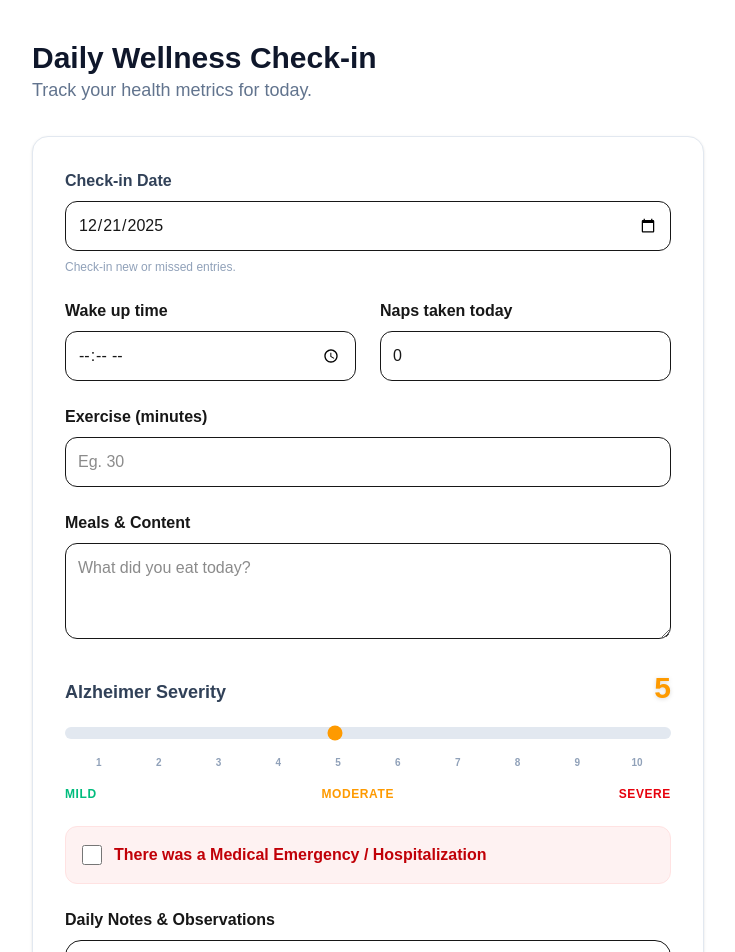
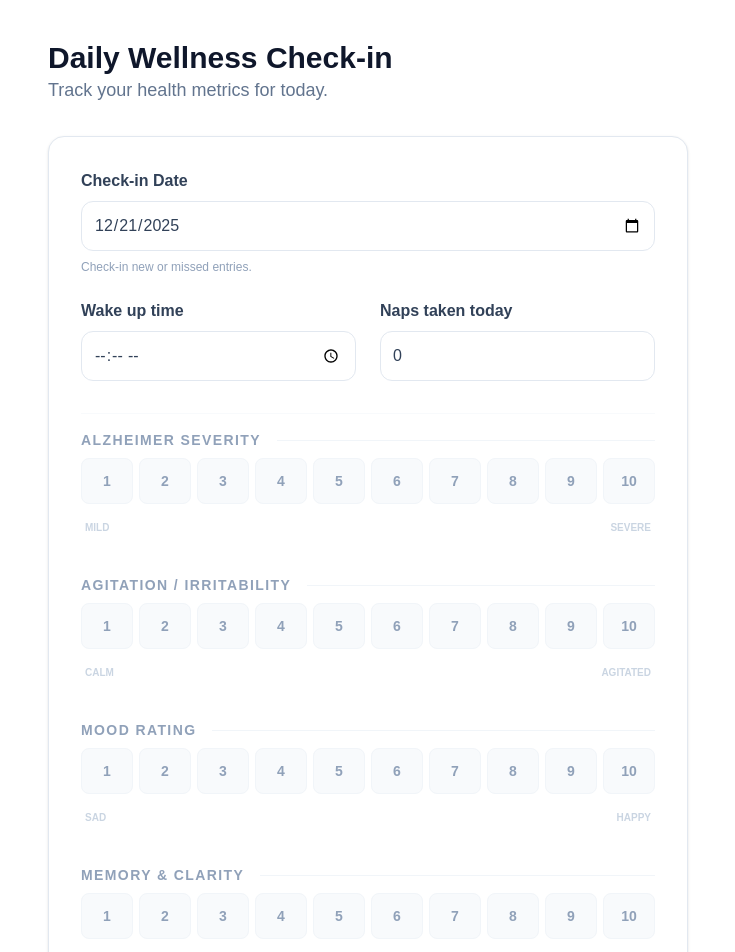
Before and after one commit to wong-ja/alzheimerfairy-care-system, a Next.js app: page /checkin in a window 1280 px wide. Shown: the top 952 px of the page, without its empty margins (272-1007 px from the left). Built offline with nearby package versions, Linux system fonts and the light colour scheme; no server answers.

Commit message:
expand checkin form for more fields, metrics, data

```diff
--- a/app/checkin/page.tsx
+++ b/app/checkin/page.tsx
@@ -1,172 +1,232 @@
 "use client"
-import { useState } from 'react'
-import { supabase } from '@/lib/supabase'
-import { useRouter } from 'next/navigation';
-import { useSearchParams } from 'next/navigation';
-import { useEffect } from 'react';
-import { Suspense } from 'react'
+import { Suspense, useState, useEffect } from 'react'
+import { useRouter, useSearchParams } from 'next/navigation'
+import { supabase } from '../../lib/supabase'
 
 export default function CheckinPage() {
+    return (
+        <Suspense fallback={<div className="p-10 text-center text-slate-500">Loading form...</div>}>
+            <CheckinForm />
+        </Suspense>
+    )
+}
+
+function CheckinForm() {
     const router = useRouter();
     const searchParams = useSearchParams();
     const editDate = searchParams.get('date');
+
     const [loading, setLoading] = useState(false);
-    const [severity, setSeverity] = useState(5);
+    const [selectedDate, setSelectedDate] = useState(editDate || new Date().toISOString().split('T')[0]);
 
-    const getGlowColor = (val: number) => {
-        if (val <= 3) return 'accent-emerald-500';
-        if (val <= 7) return 'accent-amber-500';
-        return 'accent-red-600';
-    };
-
-    const getColorClass = (val: number) => {
-        if (val <= 3) return 'text-emerald-500';
-        if (val <= 7) return 'text-amber-500';
-        return 'text-red-600';
-    };
+    const [severity, setSeverity] = useState<number | null>(null);
+    const [agitation, setAgitation] = useState<number | null>(null);
+    const [mood, setMood] = useState<number | null>(null);
+    const [memory, setMemory] = useState<number | null>(null);
+    const [medsTaken, setMedsTaken] = useState(false);
+    const [isEmergency, setIsEmergency] = useState(false);
 
     useEffect(() => {
         if (editDate) {
             async function loadExisting() {
-                const { data } = await supabase
-                .from('wellness_logs')
-                .select('*')
-                .eq('checkin_date', editDate)
-                .single();
+                const { data } = await supabase.from('wellness_logs').select('*').eq('checkin_date', editDate).single();
                 if (data) {
                     setSeverity(data.severity_rating);
+                    setAgitation(data.agitation_level);
+                    setMood(data.mood_rating);
+                    setMemory(data.memory_score);
+                    setMedsTaken(data.meds_taken);
+                    setIsEmergency(data.is_emergency);
                 }
             }
             loadExisting();
         }
     }, [editDate]);
 
-
     async function handleSave(formData: FormData) {
-        setLoading(true)
-        const { data: { user } } = await supabase.auth.getUser()
-
-        if (!user) return alert("Please log in first")
+        setLoading(true);
+        const { data: { user } } = await supabase.auth.getUser();
+        if (!user) return alert("Please log in first");
 
         const entry = {
             user_id: user.id,
-            checkin_date: formData.get('checkin_date'),
+            checkin_date: selectedDate,
             wake_time: formData.get('wake_time'),
             nap_count: Number(formData.get('nap_count')),
             exercise_mins: Number(formData.get('exercise_mins')),
-            meal_count: Number(formData.get('meal_count')),
             meal_details: formData.get('meal_details'),
-            severity_rating: Number(formData.get('severity')),
+            severity_rating: severity || 5,
+            agitation_level: agitation || 1,
+            mood_rating: mood || 5,
+            memory_score: memory || 5,
+            meds_taken: medsTaken,
             is_emergency: formData.get('emergency') === 'on',
             notes: formData.get('notes'),
-        }
+        };
 
-        const { error } = await supabase
-            .from('wellness_logs')
-            .upsert(entry, { onConflict: 'user_id, checkin_date' })
+        const { error } = await supabase.from('wellness_logs').upsert(entry, { onConflict: 'user_id, checkin_date' });
 
         if (!error) {
             router.push('/history');
             router.refresh();
+        } else {
+            alert("Error: " + error.message);
         }
-
-        setLoading(false)
-        alert(error ? "Error: " + error.message : "Daily check-in updated!")
+        setLoading(false);
     }
 
     return (
-        <Suspense fallback={<div>Loading form...</div>}>
-        <div className="max-w-2xl mx-auto space-y-8 py-10">
+        <div className="max-w-2xl mx-auto space-y-8 py-10 px-4">
             <header>
-                <h1 className="text-3xl font-bold text-slate-900">Daily Wellness Check-in</h1>
-                <p className="text-slate-500 text-lg">Track your health metrics for today.</p>
+                <h1 className="text-3xl font-bold text-slate-900 text-center md:text-left">Daily Wellness Check-in</h1>
+                <p className="text-slate-500 text-lg text-center md:text-left">Track your health metrics for today.</p>
             </header>
 
-            <form action={handleSave} className="bg-white border border-slate-200 rounded-2xl p-8 shadow-sm space-y-6">
+            <form action={handleSave} className="bg-white border border-slate-200 rounded-2xl p-8 shadow-sm space-y-8 text-slate-700">
+                {/* date, wakeup time, naps */}
+                <div className="space-y-6">
                     <div>
-                <label className="block font-semibold mb-2 text-slate-700">Check-in Date</label>
+                        <label className="block font-semibold mb-2">Check-in Date</label>
                         <input
-                    name="checkin_date"
-                    type="date"
-                    defaultValue={new Date().toISOString().split('T')[0]}
-                    className="w-full p-3 border rounded-xl focus:ring-2 focus:ring-blue-500 outline-none"
+                            type="date" value={selectedDate} onChange={(e) => setSelectedDate(e.target.value)}
+                            className="w-full p-3 border border-slate-200 rounded-xl focus:ring-2 focus:ring-blue-500 outline-none"
                         />
-                <p className="text-xs text-slate-400 mt-2">Check-in new or missed entries.</p>
+                        <p className="text-xs text-slate-400 mt-2 text-left">Check-in new or missed entries.</p>
                     </div>
 
                     <div className="grid grid-cols-1 md:grid-cols-2 gap-6">
                         <div>
                             <label className="block font-semibold mb-2">Wake up time</label>
-                        <input name="wake_time" type="time" className="w-full p-3 border rounded-xl" />
+                            <input name="wake_time" type="time" className="w-full p-3 border border-slate-200 rounded-xl" />
                         </div>
                         <div>
                             <label className="block font-semibold mb-2">Naps taken today</label>
-                        <input name="nap_count" type="number" defaultValue="0" className="w-full p-3 border rounded-xl" />
+                            <input name="nap_count" type="number" defaultValue="0" className="w-full p-3 border border-slate-200 rounded-xl" />
+                        </div>
                     </div>
                 </div>
 
+                {/* metrics */}
+                <div className="space-y-10 py-4 border-y border-slate-50">
+                    <MetricSelector label="Alzheimer Severity" value={severity} onChange={setSeverity} minLabel="Mild" maxLabel="Severe" />
+                    <MetricSelector label="Agitation / Irritability" value={agitation} onChange={setAgitation} minLabel="Calm" maxLabel="Agitated" />
+                    <MetricSelector label="Mood Rating" value={mood} onChange={setMood} minLabel="Sad" maxLabel="Happy" reverse />
+                    <MetricSelector label="Memory & Clarity" value={memory} onChange={setMemory} minLabel="Confused" maxLabel="Clear" reverse />
+                </div>
+
+                {/* qualitative fields & notes */}
+                <div className="space-y-6">
                     <div>
-                    <label className="block font-semibold mb-2">Exercise (minutes)</label>
-                    <input name="exercise_mins" type="number" placeholder="Eg. 30" className="w-full p-3 border rounded-xl" />
+                        <label className="block font-semibold mb-2 text-center md:text-left">Exercise (minutes)</label>
+                        <input name="exercise_mins" type="number" placeholder="Eg. 30" className="w-full p-3 border border-slate-200 rounded-xl" />
                     </div>
 
                     <div>
-                    <label className="block font-semibold mb-2">Meals & Content</label>
-                    <textarea name="meal_details" placeholder="What did you eat today?" className="w-full p-3 border rounded-xl h-24" />
+                        <label className="block font-semibold mb-2 text-center md:text-left">Meals & Content</label>
+                        <textarea name="meal_details" placeholder="What did you eat today?" className="w-full p-3 border border-slate-200 rounded-xl h-24 text-sm" />
                     </div>
 
-                <div className="space-y-4">
-                    <div className="flex justify-between items-end">
-                        <label className="block font-bold text-slate-700 text-lg">Alzheimer Severity</label>
-                        <span className={`text-3xl font-black transition-colors duration-300 drop-shadow-sm ${getColorClass(severity)}`}>
-                            {severity}
-                        </span>
+                    <div className="grid grid-cols-1 gap-4">
+                        <div className={`flex items-center gap-3 p-4 rounded-xl border transition-all duration-200 ${
+                            medsTaken ? 'bg-emerald-50 border-emerald-200 shadow-sm' : 'bg-slate-50 border-slate-200'
+                        }`}>
+                            <input
+                                type="checkbox"
+                                checked={medsTaken}
+                                onChange={(e) => setMedsTaken(e.target.checked)}
+                                className="w-5 h-5 accent-emerald-600 cursor-pointer"
+                            />
+                            <label className={`font-semibold cursor-pointer ${medsTaken ? 'text-emerald-700' : 'text-slate-500'}`}>
+                                All Medications Taken
+                            </label>
                         </div>
+
+                        <div className={`flex items-center gap-3 p-4 rounded-xl border transition-all duration-200 ${
+                            isEmergency ? 'bg-red-50 border-red-200 shadow-sm' : 'bg-slate-50 border-slate-200'
+                        }`}>
                             <input
-                        name="severity"
-                        type="range"
-                        min="1"
-                        max="10"
-                        value={severity}
-                        onChange={(e) => setSeverity(parseInt(e.target.value))}
-                        className={`w-full h-3 rounded-lg appearance-none cursor-pointer bg-slate-200 ${getGlowColor(severity)}`}
+                                name="emergency"
+                                type="checkbox"
+                                checked={isEmergency}
+                                onChange={(e) => setIsEmergency(e.target.checked)}
+                                className="w-5 h-5 accent-red-600 cursor-pointer"
                             />
-                    <div className="grid grid-cols-10 px-1 text-[10px] font-bold text-slate-400">
-                        {[...Array(10)].map((_, i) => (
-                            <span key={i} className="text-center">{i + 1}</span>
-                        ))}
-                    </div>
-                    <div className="flex justify-between text-xs font-bold uppercase tracking-wider text-slate-400 mt-1">
-                        <span className="text-emerald-500">Mild</span>
-                        <span className="text-amber-500">Moderate</span>
-                        <span className="text-red-600">Severe</span>
+                            <label className={`font-bold cursor-pointer ${isEmergency ? 'text-red-700' : 'text-slate-500'}`}>
+                                There was a Medical Emergency / Hospitalization
+                            </label>
                         </div>
                     </div>
 
-                <div className="flex items-center gap-3 p-4 bg-red-50 rounded-xl border border-red-100">
-                    <input name="emergency" type="checkbox" className="w-5 h-5 accent-red-600" />
-                    <label className="text-red-700 font-bold">There was a Medical Emergency / Hospitalization</label>
-                </div>
+                    <hr className="border-slate-200 my-8" />
 
                     <div>
-                <label className="block font-semibold mb-2">Daily Notes & Observations</label>
+                        <label className="block font-semibold mb-2 text-center md:text-left">Daily Notes & Observations</label>
                         <textarea
                             name="notes"
                             placeholder="Any specific behaviors, mood changes, or special events today?"
-                    className="w-full p-4 border rounded-2xl h-32 focus:ring-2 focus:ring-blue-500 outline-none transition-all"
+                            className="w-full p-4 border border-slate-200 rounded-2xl h-32 focus:ring-2 focus:ring-blue-500 outline-none transition-all text-sm"
                         />
                         <p className="text-xs text-slate-400 mt-2 italic">Eg. Had trouble recognizing the remote control today.</p>
+                    </div>
                 </div>
 
                 <button
                     type="submit"
                     disabled={loading}
-                    className="w-full bg-blue-600 text-white font-bold py-4 rounded-xl hover:bg-blue-700 transition disabled:opacity-50"
+                    className="w-full bg-blue-600 text-white font-bold py-4 rounded-xl hover:bg-blue-700 transition active:scale-95 disabled:opacity-50 shadow-md shadow-blue-200"
                 >
                     {loading ? 'Saving Metrics...' : 'Update Daily Log'}
                 </button>
             </form>
         </div>
-        </Suspense>
     )
 }
+
+interface MetricSelectorProps {
+    label: string;
+    value: number | null;
+    onChange: (val: number | null) => void;
+    minLabel: string;
+    maxLabel: string;
+    reverse?: boolean;
+}
+
+function MetricSelector({ label, value, onChange, minLabel, maxLabel, reverse = false }: MetricSelectorProps) {
+    const getBtnColor = (n: number) => {
+        if (value !== n) return 'bg-slate-50 text-slate-400 border-slate-100';
+
+        const intensity = reverse ? (11 - n) : n;
+        if (intensity <= 3) return 'bg-emerald-500 text-white border-emerald-500 shadow-sm';
+        if (intensity <= 7) return 'bg-amber-500 text-white border-amber-500 shadow-sm';
+        return 'bg-red-600 text-white border-red-600 shadow-sm';
+    };
+
+    return (
+        <div className="space-y-4">
+            <div className="flex items-center gap-4 mb-2">
+                <span className="text-sm font-bold text-slate-400 whitespace-nowrap uppercase tracking-widest">{label}</span>
+                <div className="h-px bg-slate-100 w-full"></div>
+            </div>
+
+            <div className="flex gap-1.5">
+                {[...Array(10)].map((_, i) => {
+                    const n = i + 1;
+                    return (
+                        <button
+                            key={n} type="button"
+                            onClick={() => onChange(value === n ? null : n)}
+                            className={`flex-1 py-3 text-sm font-black rounded-lg border transition-all ${getBtnColor(n)}`}
+                        >
+                            {n}
+                        </button>
+                    )
+                })}
+            </div>
+
+            <div className="flex justify-between px-1 text-[10px] font-bold text-slate-300 uppercase">
+                <span>{minLabel}</span>
+                <span>{maxLabel}</span>
+            </div>
+        </div>
+    )
+}
```
Lines whose indentation alone changed are shown as unchanged.
